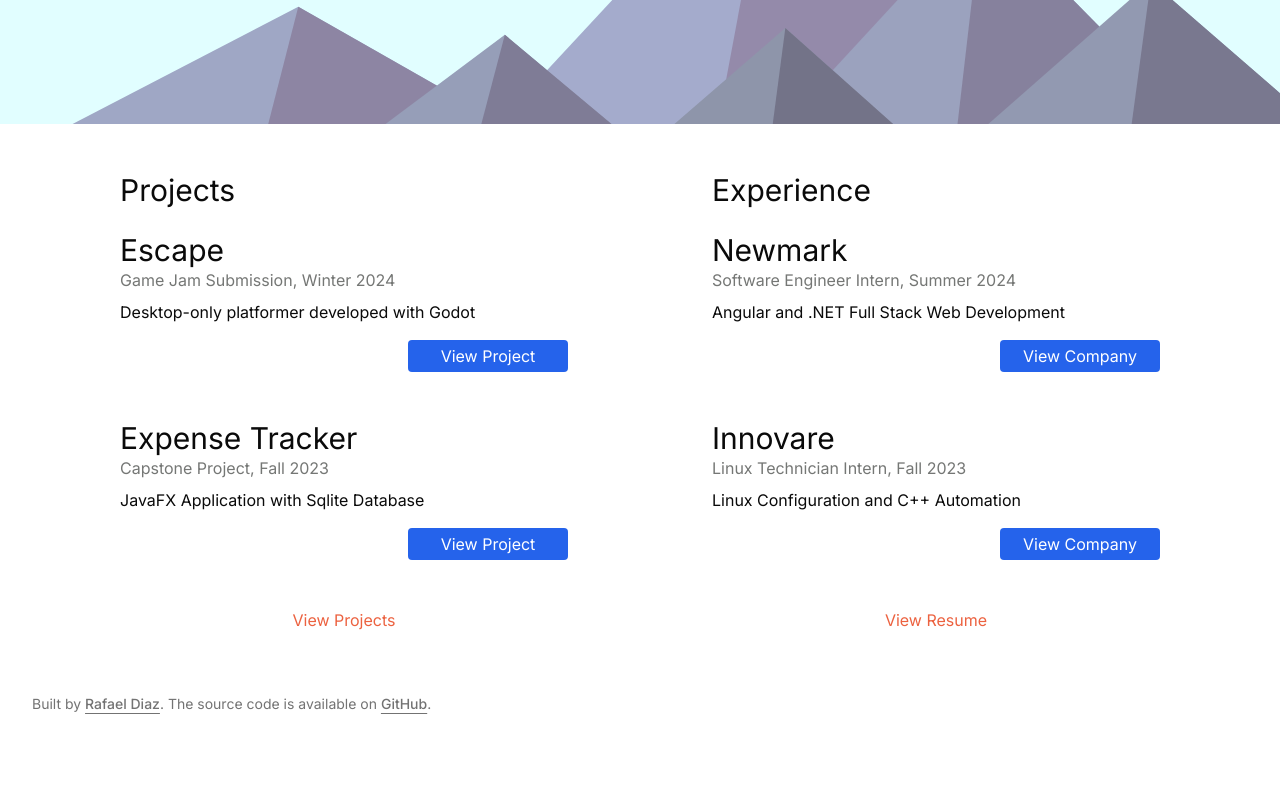
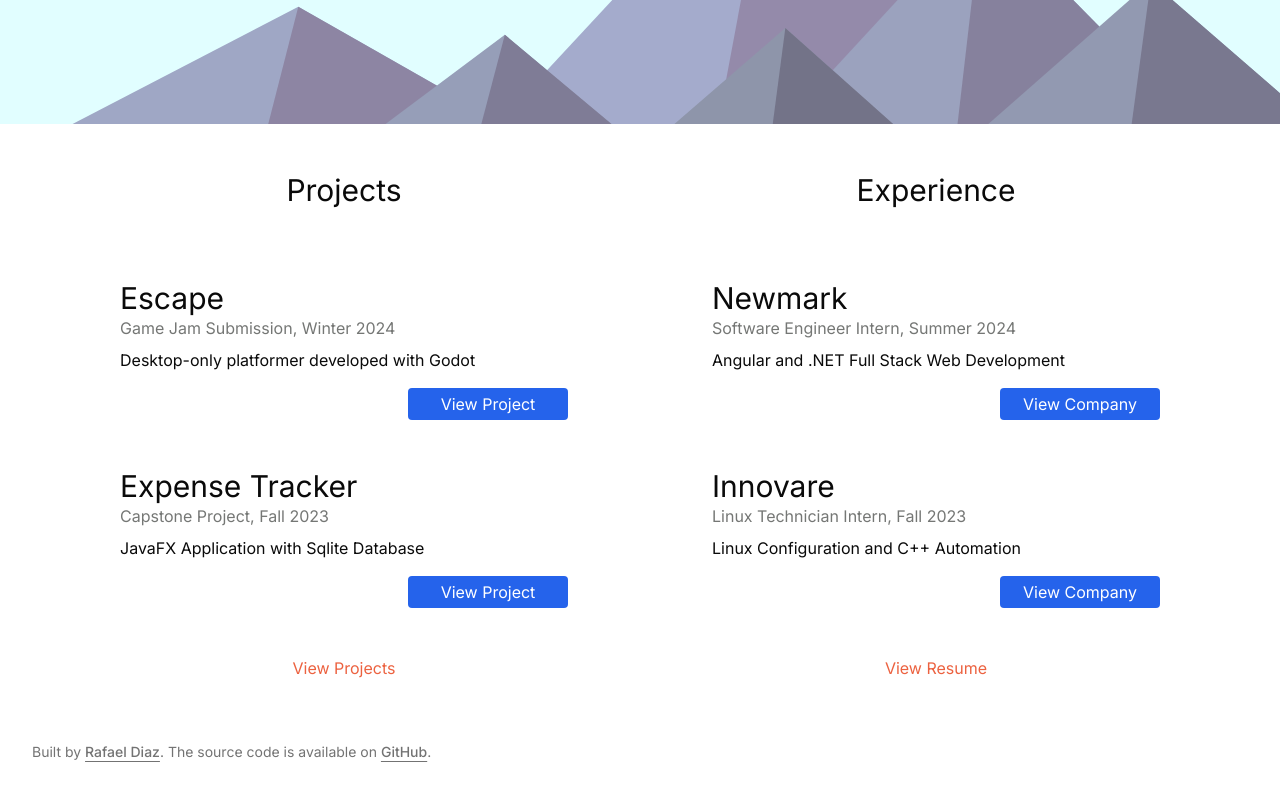
Before and after one commit to availe/Personal-Website-V2, a Next.js app: page / in a window 1280 px wide. Shown: the part 605-1405 px from the top of the page. Before the commit the page ends 1357 px from the top, so only its background shows below. Built offline with nearby package versions, Linux system fonts and the light colour scheme.

Commit message:
home page adjustments

```diff
--- a/src/components/home/section-entry.tsx
+++ b/src/components/home/section-entry.tsx
@@ -26,11 +26,11 @@ const SectionEntry: React.FC<ExperienceSectionProps> = ({
   callToAction,
 }) => {
   return (
-    <Card className="flex flex-col w-full md:border-none md:shadow-none">
+    <Card className="flex flex-col w-full lg:border-none lg:shadow-none">
       <CardHeader>
-        <h2 className="text-2xl md:text-3xl">{title}</h2>
+        <h2 className="text-2xl md:text-3xl lg:text-center">{title}</h2>
       </CardHeader>
-      <CardContent className="flex flex-col gap-12">
+      <CardContent className="flex flex-col gap-12 pt-12 pb-12">
         {experiences.map((exp, index) => (
           <ExperienceEntry
             key={index}
@@ -43,7 +43,7 @@ const SectionEntry: React.FC<ExperienceSectionProps> = ({
           />
         ))}
       </CardContent>
-      <CardFooter className="flex justify-center pt-6">
+      <CardFooter className="flex justify-center">
         <span className="text-center text-[#ec6240] hover:text-[#ffa07a] transition-colors duration-100 ease-in-out">
           <Link href={stringLink}>{stringDesc}</Link>
         </span>
```
